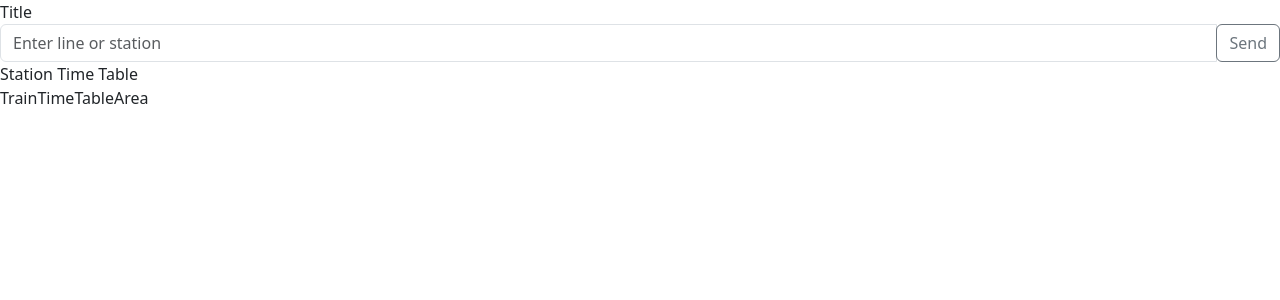
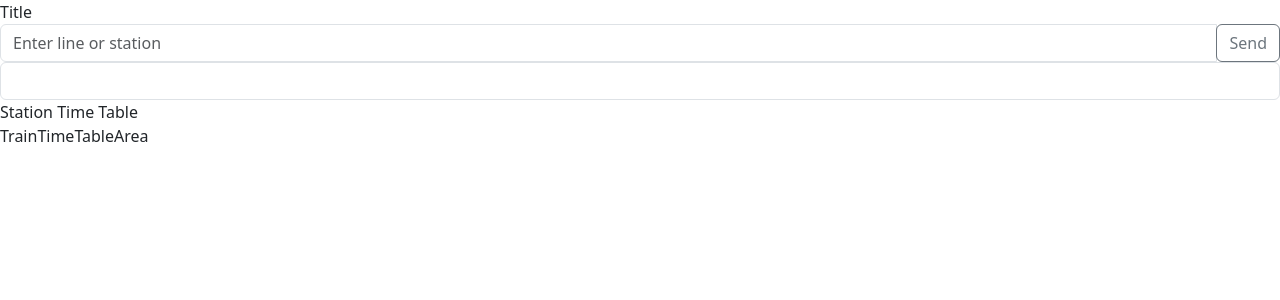
Before and after one commit to felipemfm/cc27-polyglottal, a React (Create React App) app in the folder client/: page / in a window 1280 px wide. Shown: the top 300 px of the page. Built offline with nearby package versions, Linux system fonts and the light colour scheme.

Commit message:
Feat: Add OptionSelect component

```diff
--- a/client/src/components/layout/InputArea.js
+++ b/client/src/components/layout/InputArea.js
@@ -1,9 +1,11 @@
 import Input from "../modules/Input";
+import OptionSelect from "../modules/OptionSelect";
 
 function InputArea() {
   return (
     <div>
       <Input />
+      <OptionSelect />
     </div>
   );
 }
--- /dev/null
+++ b/client/src/components/modules/OptionSelect.js
@@ -0,0 +1,46 @@
+import { useState, useEffect } from "react";
+import { useDispatch, useSelector } from "react-redux";
+import { fetchStationTimeTable } from "../../store/slices/railwaySlice";
+
+function OptionSelect() {
+  const railwayData = useSelector((state) => state.railway.data);
+  const dispatch = useDispatch();
+
+  const [selectedData, setSelectedData] = useState(null);
+
+  useEffect(() => {
+    selectedData && dispatch(fetchStationTimeTable(selectedData));
+    // eslint-disable-next-line react-hooks/exhaustive-deps
+  }, [selectedData]);
+
+  return (
+    <div>
+      <select
+        className="form-control"
+        onChange={(e) => setSelectedData(e.target.value)}
+      >
+        <option key={0} defaultValue=""></option>
+        {railwayData.map((element, i) => (
+          <>
+            <option
+              key={`${i + 1}${element.ascending}`}
+              value={`${element.operator}/${element.station}/${element.line}/${element.ascending}`}
+            >
+              Line:{element.line_en} Station:{element.station_en} Direction:
+              {element.ascending}
+            </option>
+            <option
+              key={`${i + 1}${element.descending}`}
+              value={`${element.operator}/${element.station}/${element.line}/${element.descending}`}
+            >
+              Line:{element.line_en} Station:{element.station_en} Direction
+              {element.descending}
+            </option>
+          </>
+        ))}
+      </select>
+    </div>
+  );
+}
+
+export default OptionSelect;
```
